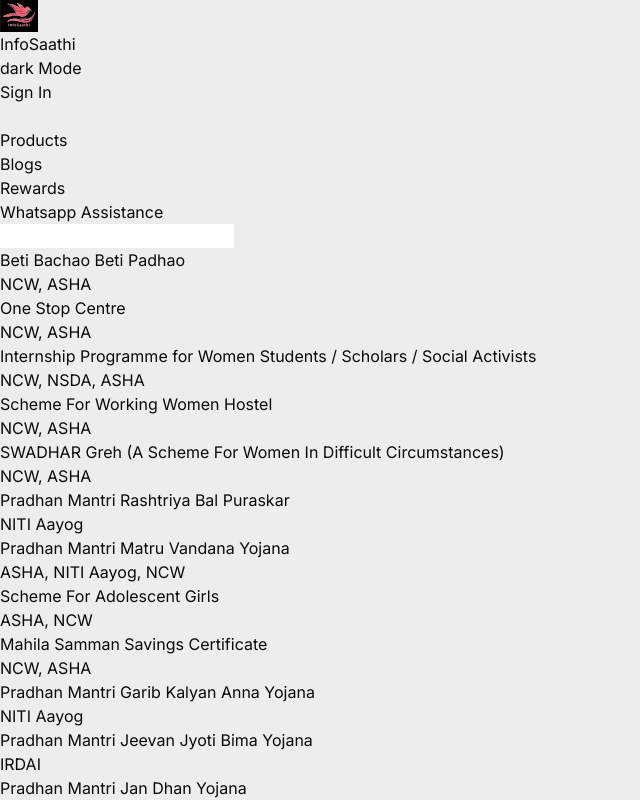
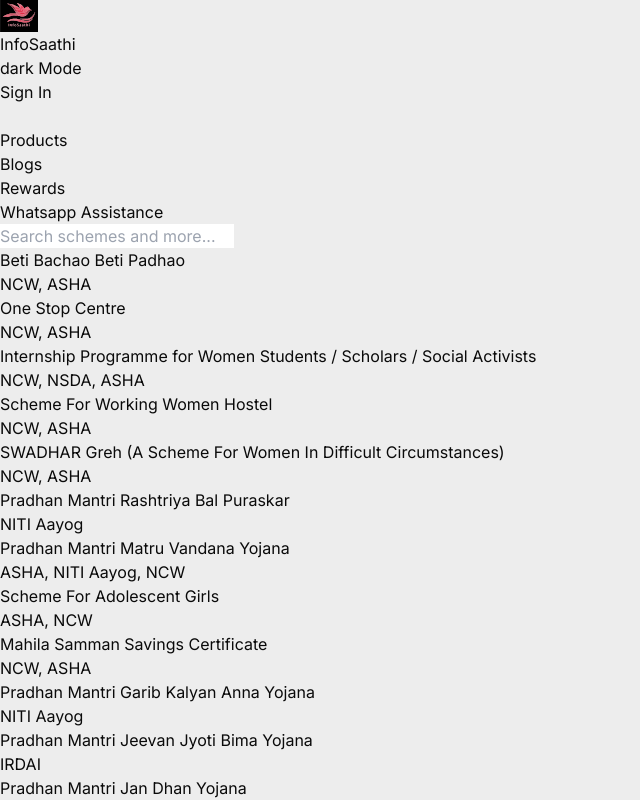
Before and after one commit to YTheLynch/SIH-2024, a Next.js app: page /search in a window 1280 px wide. Shown: the top 800 px of the page, without its empty margins (0-640 px from the left). Built offline with nearby package versions, Linux system fonts and the light colour scheme.

Commit message:
Add search functionality, update navbar

```diff
--- a/src/components/FormComponent.js
+++ b/src/components/FormComponent.js
@@ -2,6 +2,7 @@
 
 import React, { useState } from 'react';
 import { Transition } from '@headlessui/react';
+
 
 const FormComponent = () => {
   const [formData, setFormData] = useState({
@@ -25,6 +26,8 @@
   };
 
   return (
+    <>
+
     <form onSubmit={handleSubmit} className="w-full max-w-2xl p-8 bg-white rounded-lg shadow-lg mx-4 md:mx-0 space-y-6">
       <h1 className="text-3xl font-extrabold text-gray-800 mb-6 text-center">Scheme Recommendation Form</h1>
 
@@ -105,6 +108,7 @@
         </div>
       </Transition>
     </form>
+    </>
   );
 };
 
--- a/src/components/Navbar.js
+++ b/src/components/Navbar.js
@@ -71,7 +71,7 @@
                 <>
 
                     <Link
-                      href="/"
+                      href="//scheme_recommendation"
                       className="w-full px-4 py-2 -ml-4 text-red-500 rounded-md dark::text-red-300 hover:text-red-500 focus:text-red-500 focus:bg-indigo-100 dark::focus:bg-red-800 focus:outline-none"
                     >
                       Products
@@ -113,7 +113,7 @@
 
               <li className="mr-3 nav__item" >
                 <Link
-                  href="/"
+                  href="/scheme_recommendation"
                   className="inline-block px-4 py-2 text-lg font-normal text-gray-800 no-underline rounded-md dark::text-gray-200 hover:text-red-500 focus:text-red-500 focus:bg-red-100 focus:outline-none dark::focus:bg-gray-800"
                 >
                   Products
@@ -157,7 +157,7 @@
             className="rounded-md px-10"
             onClick={() => router.push("/search")}
           >
-            <p>Search Scheme and more...</p>
+            <p>Search schemes and more...</p>
           </div>
         </div>
       </div>) : (null)}
--- a/src/components/SearchBar.js
+++ b/src/components/SearchBar.js
@@ -6,7 +6,7 @@
     <div className="flex justify-center">
         <div className="border border-solid border-red-500 px-5 py-2 rounded-lg">
           <div className="rounded-md px-10">
-            <input type="text" name="" id="" onChange={handleChange} />
+            <input type="text" placeholder='Search schemes and more...' onChange={handleChange} />
           </div>
         </div>
       </div>
```
Also changed, not shown: src/app/scheme_recommendation/page.js (+9 -4 lines).
